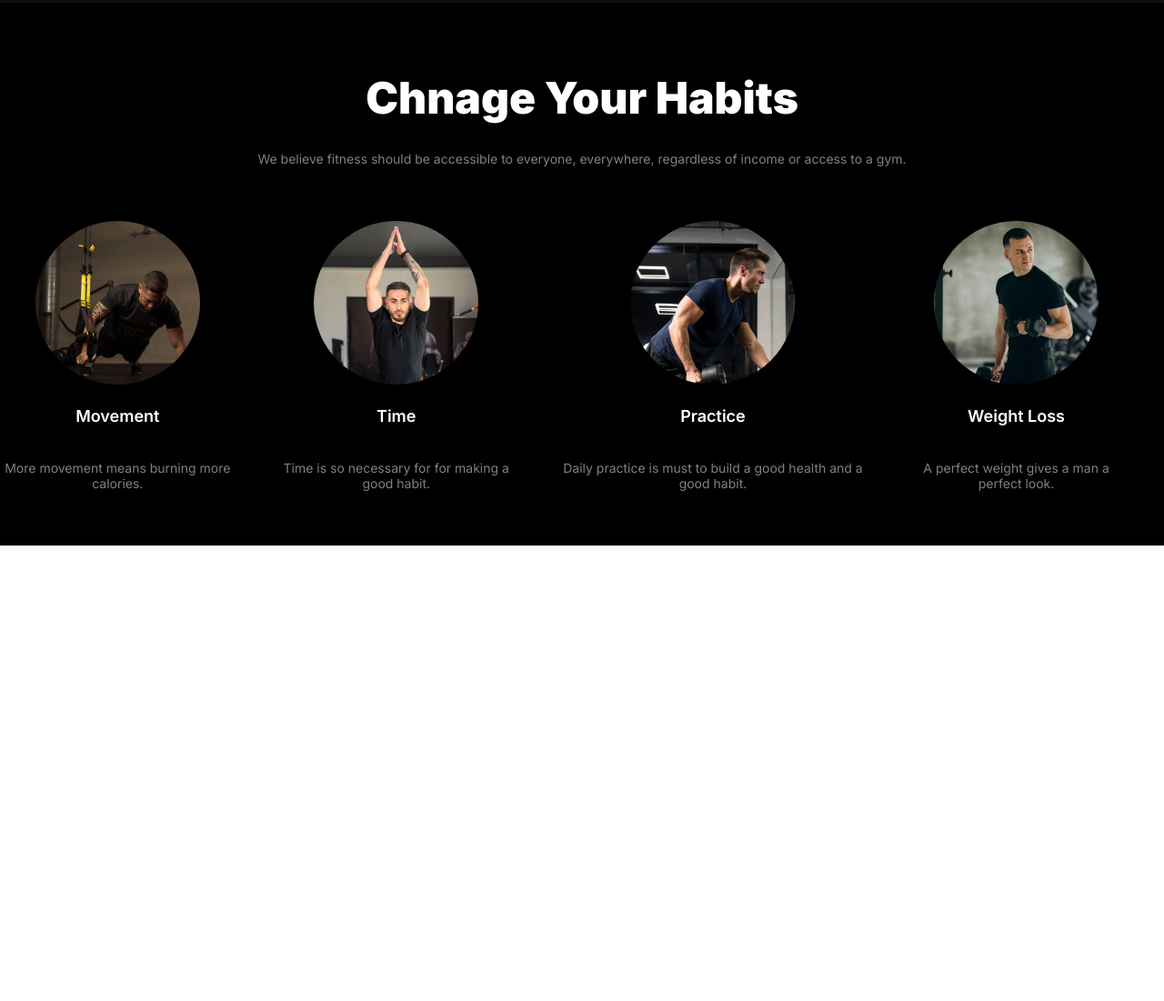
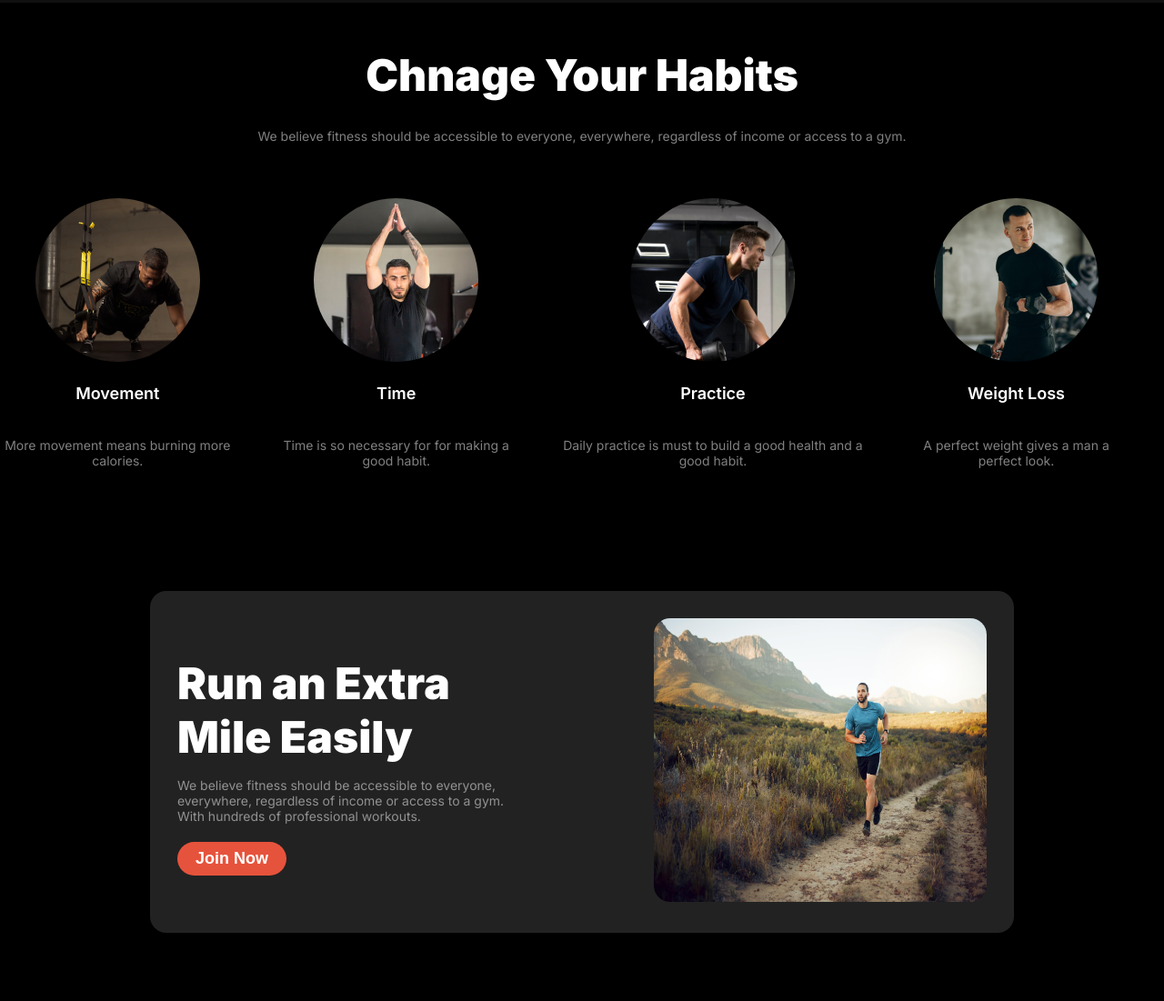
Before and after one commit to AzmainMubashir/Assignment-02, a plain HTML site: page index.html in a window 1280 px wide. Shown: the part 800-1901 px from the top of the page at 91% size. Before the commit the page ends 1400 px from the top, so only its background shows below. Drawn offline with Linux system fonts and the light colour scheme; a web font is replaced by a local one.

Commit message:
habit section and run section done also with responsive

```diff
--- a/index.html
+++ b/index.html
@@ -88,6 +88,20 @@
         </div>
 
       </section>
+
+      <section class="run">
+          <div class="run-box">
+            <div class="run-text-box">
+              <h2 class="common-tittle margin-run">Run an Extra<br>Mile Easily</h2>
+              <p class="common-text align-left">We believe fitness should be accessible to everyone,<br>everywhere, regardless of income or access to a gym.<br>With hundreds of professional workouts.</p>
+              <button class="common-btn">Join Now</button>
+            </div>
+            <div>
+              <img class="running"  src="images/run.jpg" alt="running guy">
+            </div>
+          </div>
+      </section>
+
     </main>
   </body>
 </html>
--- a/styles/style.css
+++ b/styles/style.css
@@ -34,9 +34,10 @@ body {
     color: rgb(255, 255, 255);
     font-size: 3rem;
     font-weight: 900;
-    margin-top: 75px;
+    margin-top: 50px;
     margin-bottom: 15px;
 }
+
 
 
                     /* Header styles */
@@ -222,10 +223,9 @@ nav {
     display: flex;
     justify-content: center;
     align-items: center;
-
     /* display: grid;
-    grid-template-columns: repeat(4,1fr);
-} */
+    grid-template-columns: repeat(4,1fr);*/
+}
 .box{
     display: flex;
     flex-direction: column;
@@ -237,10 +237,68 @@ nav {
 .box img{
     border-radius: 50%;
 }
+.run{
+    display: flex;
+    justify-content: center;
+    align-items: center;
+    background-color: black;
+}
+.run-box{
+    display: flex;
+    justify-content: space-between;
+    align-items: center;
+    border-radius: 18px;
+    background: rgb(34, 34, 34);
+    margin: 75px 120px;
+    padding: 30px;
+
+}
+.run-text-box{
+    margin-right: 165px;
+}
+
+.running{
+    width: 366px;
+    height: 312px;
+    border-radius: 18px;
+}
+.align-left{
+    text-align: left;
+    margin-bottom: 20px;
+}
+.margin-run{
+    margin-top: 10px;
+}
+
+
+
+
+
 
 
 /*  Responsive for Small Mobile Device  */
 @media screen and (max-width: 576px) {
+.habit-box{
+    text-align: center;
+}
+    .box-items{
+        flex-direction: column;
+        margin-right: 0px;
+    }
+    .run-box{
+        flex-direction: column;
+        margin: 75px 20px;
+        padding: 15px;
+    }
+    .run-text-box{
+        margin-right: 0px;
+    }
+    .running{
+        margin-top: 30px;
+    }
+    .box{
+        margin-right: 0px;
+    }
 
 
 }
```
